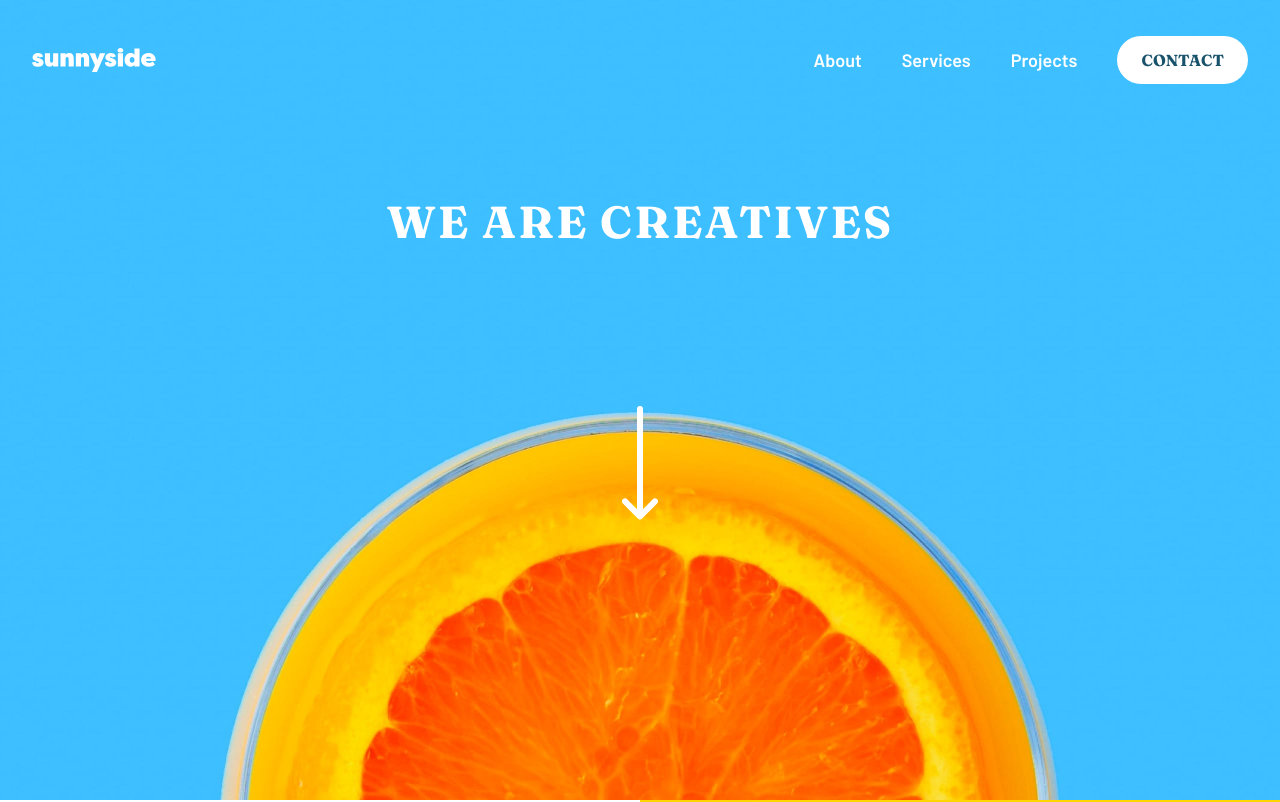
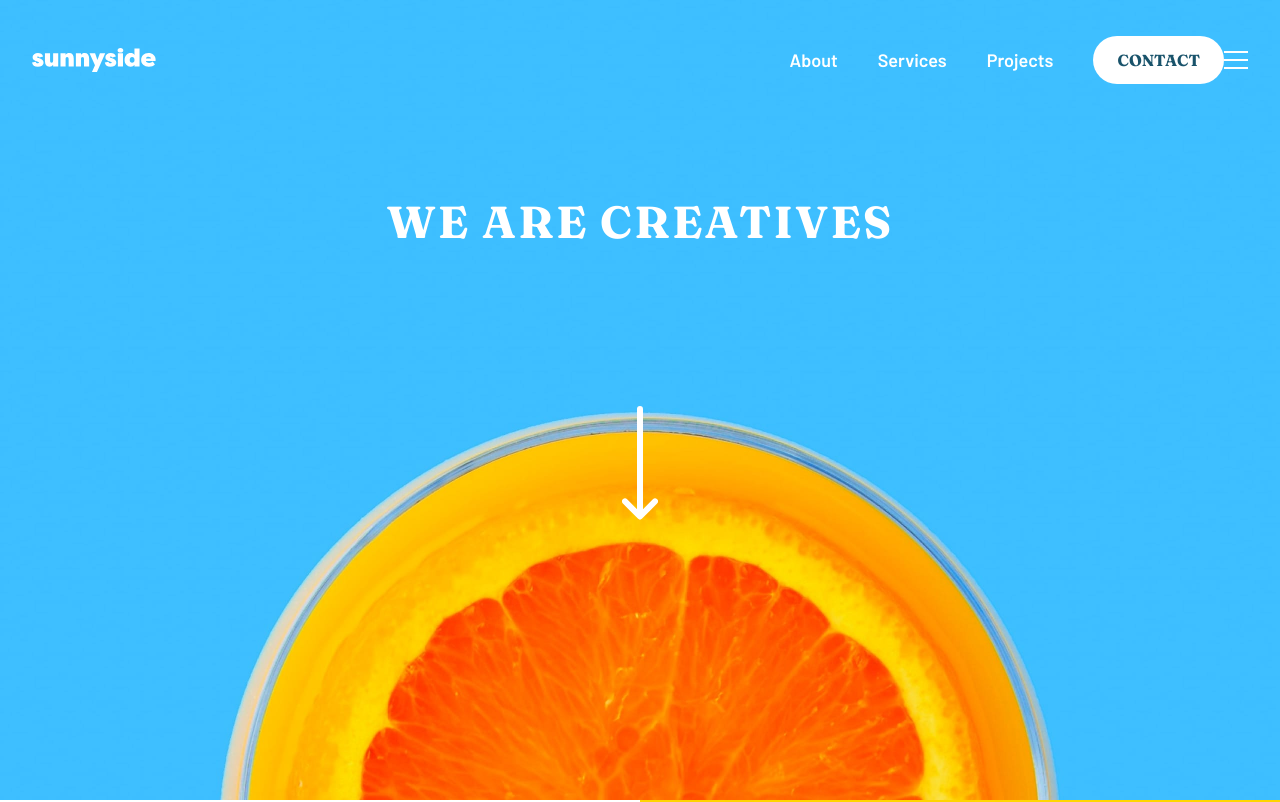
Before and after one commit to theboyce/Sunnyside-agency, a React (Vite) app: page / in a window 1280 px wide. Shown: the top 802 px of the page. Built offline with nearby package versions, Linux system fonts and the light colour scheme.

Commit message:
all done

```diff
--- /dev/null
+++ b/src/components/Dropdown.jsx
@@ -0,0 +1,24 @@
+import React from 'react';
+
+const Dropdown = () => {
+  return (
+    <div className="w-[80%] bg-white-only h-[50vh] flex justify-center items-center md:hidden absolute -translate-x-[50%] left-[50%]">
+      <nav className="flex flex-col w-[60%] items-center gap-8 ">
+        <a href="#" className="text-dark-grayish-blue text-[18px] font-body">
+          About
+        </a>
+        <a href="#" className="text-dark-grayish-blue text-[18px] font-body">
+          Services
+        </a>
+        <a href="#" className="text-dark-grayish-blue text-[18px] font-body">
+          Projects
+        </a>
+        <button className="px-6 py-4 bg-yellow-only font-heading rounded-full">
+          CONTACT
+        </button>
+      </nav>
+    </div>
+  );
+};
+
+export default Dropdown;
--- a/src/components/Footer.jsx
+++ b/src/components/Footer.jsx
@@ -3,8 +3,8 @@ import Logo from './Logo';
 
 const Footer = () => {
   return (
-    <div className="bg-dark-moderate-cyan h-[45vh] flex justify-center items-center">
-      <div className="flex flex-col gap-12 md:gap-10 items-center self-center">
+    <div className="bg-dark-moderate-cyan h-[50vh] flex justify-center items-center">
+      <div className="flex flex-col gap-14 md:gap-12 items-center self-center">
         <Logo fill={'hsl(167, 40%, 24%)'} />
         {/* Navigation Elements */}
         <div className="flex gap-12 md:gap-6">
--- a/src/components/Hero.jsx
+++ b/src/components/Hero.jsx
@@ -1,11 +1,23 @@
-import React from 'react';
+import React, { useState } from 'react';
 import Navbar from './Navbar';
 import bg from '../assets/desktop/image-header.jpg';
+import Dropdown from './Dropdown';
 
 const Hero = () => {
+  // state to open or close navmenu
+  const [open, setOpen] = useState(false);
+
+  const toggleMenu = () => {
+    setOpen(!open);
+  };
+
   return (
-    <div className="h-screen bg-hero-small lg:bg-hero-pattern bg-cover bg-center">
-      <Navbar />
+    <div className="h-screen bg-hero-small lg:bg-hero-pattern bg-cover bg-center relative">
+      <Navbar toggleMenu={toggleMenu} />
+      {
+        // if open is true, ...
+        open && <Dropdown />
+      }
 
       <div className="flex flex-col items-center justify-around h-[60%]">
         <h1 className="sm:text-[2.8rem] sm:text-center font-heading  text-[3.5rem] text-white-only tracking-wider">
--- a/src/components/Navbar.jsx
+++ b/src/components/Navbar.jsx
@@ -1,7 +1,8 @@
-import React from 'react';
+import React, { useState } from 'react';
 import Logo from './Logo';
+import Dropdown from './Dropdown';
 
-const Navbar = () => {
+const Navbar = ({ toggleMenu }) => {
   return (
     <div className="h-[15vh] w-[100%] flex justify-between items-center px-[2rem]">
       <Logo fill="#ffffff" />
@@ -19,6 +20,16 @@ const Navbar = () => {
           CONTACT
         </button>
       </nav>
+
+      <div className="" onClick={() => toggleMenu()}>
+        <svg width="24" height="18" xmlns="http://www.w3.org/2000/svg">
+          <path
+            d="M24 16v2H0v-2h24zm0-8v2H0V8h24zm0-8v2H0V0h24z"
+            fill="#FFF"
+            fill-rule="evenodd"
+          />
+        </svg>
+      </div>
     </div>
   );
 };
```
